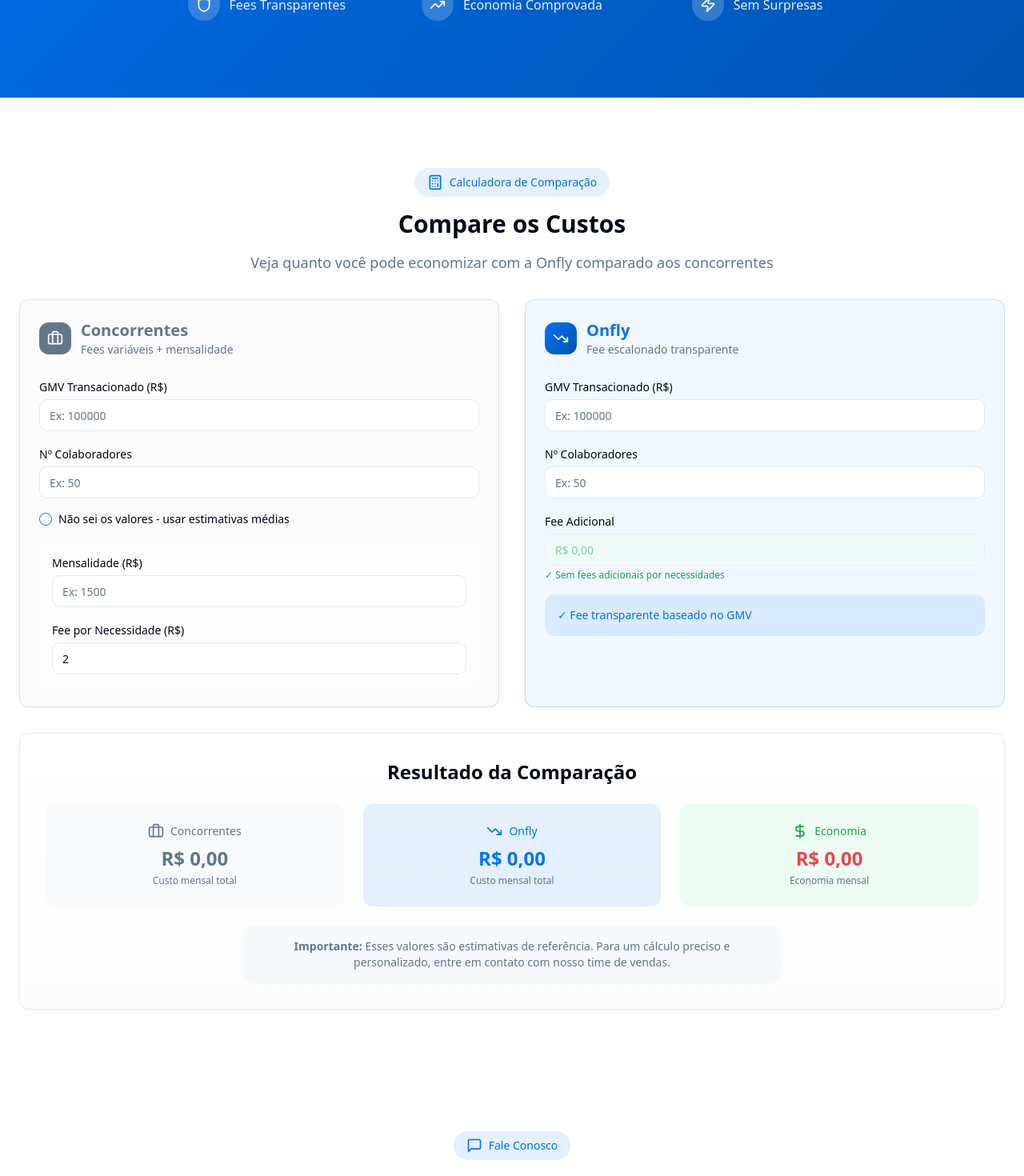
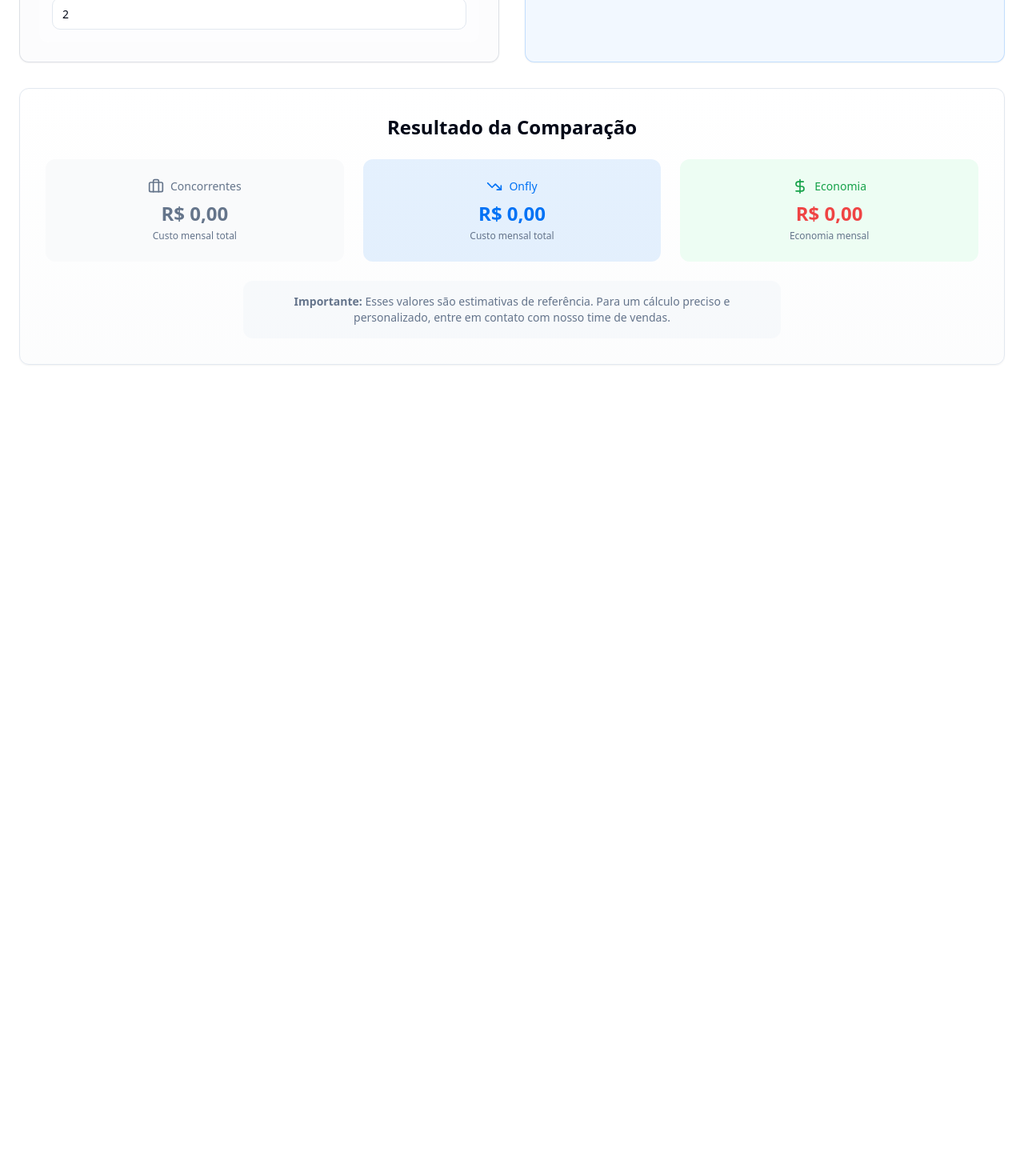
Before and after one commit to MarketingOnfly/onfly-fee-saver, a React (Vite) app: page / in a window 1280 px wide. Shown: the part 620-2090 px from the top of the page at 80% size. After the commit the page ends 1100 px from the top, so only its background shows below. Built offline with nearby package versions, Linux system fonts and the light colour scheme.

Commit message:
Remove unnecessary page elements
The calculator component is now the sole focus of the landing page, with other elements removed.

```diff
--- a/src/pages/Index.tsx
+++ b/src/pages/Index.tsx
@@ -1,28 +1,10 @@
 import React from 'react';
-import Header from '@/components/Header';
 import CostCalculator from '@/components/CostCalculator';
-import ContactForm from '@/components/ContactForm';
 
 const Index = () => {
   return (
     <div className="min-h-screen bg-background">
-      <Header />
-
-      <main>
-        <section id="calculator" className="py-16">
-          <CostCalculator />
-        </section>
-
-        <ContactForm />
-      </main>
-
-      <footer className="bg-muted/30 py-8 mt-16">
-        <div className="container mx-auto px-4 text-center">
-          <p className="text-sm text-muted-foreground">
-            © 2024 Onfly. Todos os direitos reservados.
-          </p>
-        </div>
-      </footer>
+      <CostCalculator />
     </div>
   );
 };
```
